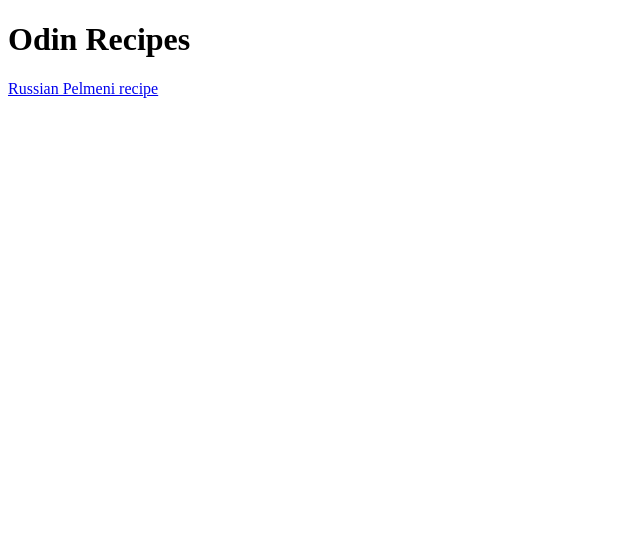
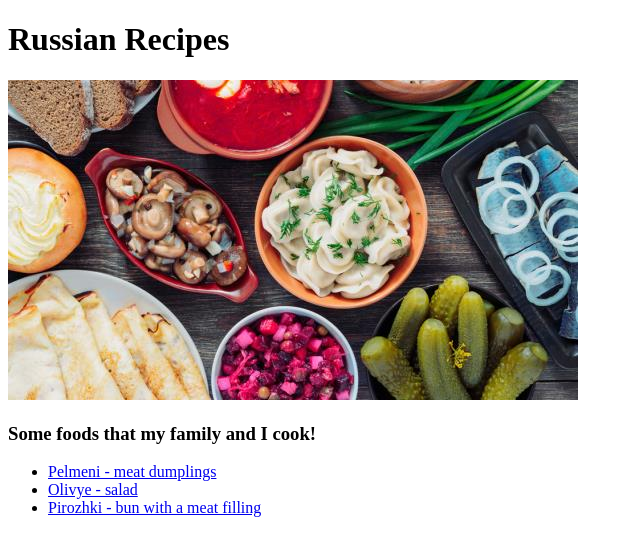
Before and after one commit to elicia4/recipes, a plain HTML site: page index.html in a window 1280 px wide. Shown: the whole page, without its empty margins (0-640 px from the left). Drawn offline with Linux system fonts and the light colour scheme.

Commit message:
Add food image and configure link list

```diff
--- a/index.html
+++ b/index.html
@@ -2,11 +2,16 @@
 <html lang="en">
   <head>
     <meta charset=UTF-8>
-    <title>Odin Recipes</title>
+    <title>Russian Recipes</title>
   </head>
   <body>
-    <h1>Odin Recipes</h1>
-    <a href="recipes/pelmeni.html">Russian Pelmeni recipe</a>
-
+    <h1>Russian Recipes</h1>
+    <img src="img/russian-food.jpg" alt="">
+    <h3>Some foods that my family and I cook!</h4>
+    <ul>
+      <li><a href="recipes/pelmeni.html">Pelmeni - meat dumplings</a></li>
+      <li><a href="recipes/olivye.html">Olivye - salad</a></li>
+      <li><a href="recipes/pirozhki.html">Pirozhki - bun with a meat filling</a></li>
+    </ul>
   </body>
 </html>
```
